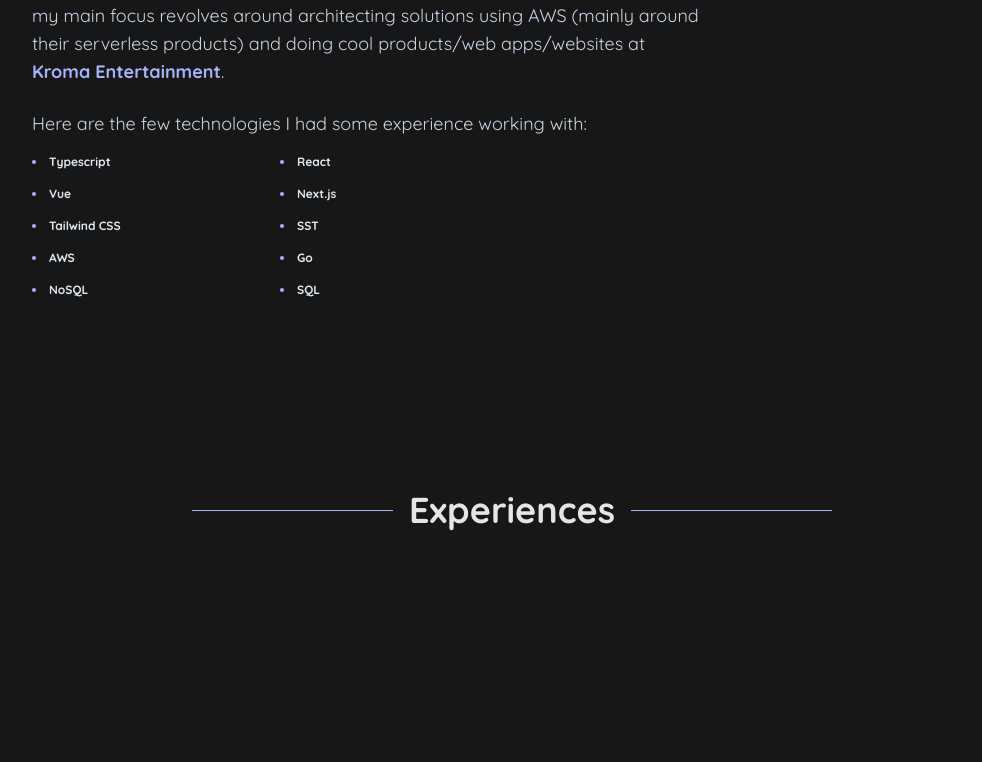
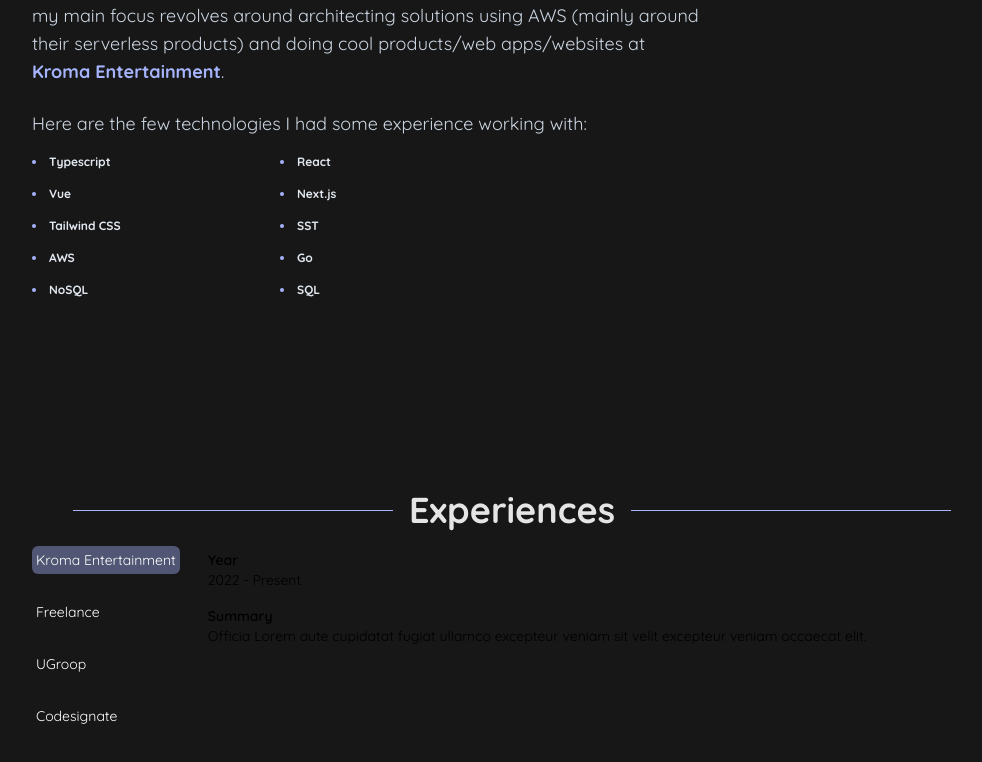
Before and after one commit to paulcedrick/my-personal-website, a Next.js app in the folder website/: page / in a window 1280 px wide. Shown: the part 1190-1952 px from the top of the page, without its empty margins (128-1110 px from the left). Built offline with nearby package versions, Linux system fonts and the light colour scheme.

Commit message:
feature: experience section of the site

```diff
--- a/website/app/ExperiencesSection.tsx
+++ b/website/app/ExperiencesSection.tsx
@@ -1,6 +1,29 @@
+"use client";
+
+import { Tab } from "@headlessui/react";
+import { Fragment } from "react";
+
+function CustomTab({ children }: { children: React.ReactNode }) {
+  return (
+    <Tab as={Fragment}>
+      {({ selected }) => (
+        <button
+          className={
+            selected
+              ? "text-sm bg-indigo-300 bg-opacity-40 font-normal text-white p-1 rounded-md whitespace-nowrap sm:whitespace-pre focus:ring-0 focus-visible:ring-0"
+              : "text-sm text-white font-normal p-1 rounded-md whitespace-nowrap focus:ring-0 focus-visible:ring-0"
+          }
+        >
+          {children}
+        </button>
+      )}
+    </Tab>
+  );
+}
+
 export default function ExperiencesSection() {
   return (
-    <div className="w-2/4 mx-auto relative h-screen">
+    <div className="w-3/4 mx-auto relative h-screen">
       <div className="flex items-center gap-4 justify-center">
         <div className="w-1/3 h-[0.5px] bg-indigo-300" />
         <h2 className="text-2xl md:text-4xl font-bold text-neutral-200">
@@ -8,6 +31,67 @@
         </h2>
         <div className="w-1/3 h-[0.5px] bg-indigo-300" />
       </div>
+
+      <div className="mt-4">
+        <Tab.Group as="div" className="sm:flex sm:items-start gap-6">
+          <Tab.List className="flex items-center sm:flex-col sm:items-start gap-6 overflow-x-auto max-w-full mb-4">
+            <CustomTab>Kroma Entertainment</CustomTab>
+            <CustomTab>Freelance</CustomTab>
+            <CustomTab>UGroop</CustomTab>
+            <CustomTab>Codesignate</CustomTab>
+          </Tab.List>
+          <Tab.Panels className="p-1">
+            <Tab.Panel>
+              <p className="text-sm font-semibold">Year</p>
+              <p className="text-sm font-normal">2022 - Present</p>
+
+              <div className="mt-4">
+                <p className="text-sm font-semibold">Summary</p>
+                <p className="text-sm">
+                  Officia Lorem aute cupidatat fugiat ullamco excepteur veniam
+                  sit velit excepteur veniam occaecat elit.
+                </p>
+              </div>
+            </Tab.Panel>
+            <Tab.Panel>
+              <p className="text-sm font-semibold">Year</p>
+              <p className="text-sm font-normal">2014 - 2021</p>
+
+              <div className="mt-4">
+                <p className="text-sm font-semibold">Summary</p>
+                <p className="text-sm">
+                  Officia Lorem aute cupidatat fugiat ullamco excepteur veniam
+                  sit velit excepteur veniam occaecat elit.
+                </p>
+              </div>
+            </Tab.Panel>
+            <Tab.Panel>
+              <p className="text-sm font-semibold">Year</p>
+              <p className="text-sm font-normal">2017 - 2020</p>
+
+              <div className="mt-4">
+                <p className="text-sm font-semibold">Summary</p>
+                <p className="text-sm">
+                  Officia Lorem aute cupidatat fugiat ullamco excepteur veniam
+                  sit velit excepteur veniam occaecat elit.
+                </p>
+              </div>
+            </Tab.Panel>
+            <Tab.Panel>
+              <p className="text-sm font-semibold">Year</p>
+              <p className="text-sm font-normal">2014 - 2016</p>
+
+              <div className="mt-4">
+                <p className="text-sm font-semibold">Summary</p>
+                <p className="text-sm">
+                  Officia Lorem aute cupidatat fugiat ullamco excepteur veniam
+                  sit velit excepteur veniam occaecat elit.
+                </p>
+              </div>
+            </Tab.Panel>
+          </Tab.Panels>
+        </Tab.Group>
+      </div>
     </div>
   );
 }
--- a/website/app/layout.tsx
+++ b/website/app/layout.tsx
@@ -3,7 +3,9 @@
 import Header from "./Header";
 import Socials from "./Socials";
 
-const font = Quicksand();
+const font = Quicksand({
+  subsets: ["latin"],
+});
 
 export default function RootLayout({
   children,
--- a/website/next.config.js
+++ b/website/next.config.js
@@ -1,14 +1,18 @@
 /** @type {import('next').NextConfig} */
 const nextConfig = {
+  // experimental: {
+  //   fontLoaders: [
+  //     {
+  //       loader: "@next/font/google",
+  //       options: { subsets: [] },
+  //     },
+  //   ],
+  //   appDir: true,
+  // },
+  reactStrictMode: true,
   experimental: {
-    fontLoaders: [
-      {
-        loader: "@next/font/google",
-        options: { subsets: [] },
-      },
-    ],
     appDir: true,
-  },
+  }
 };
 
 module.exports = nextConfig;
--- a/website/tailwind.config.js
+++ b/website/tailwind.config.js
@@ -2,9 +2,9 @@
 module.exports = {
   darkMode: "media",
   content: [
-    "./app/**/*.{js,ts,jsx,tsx}",
-    "./pages/**/*.{js,ts,jsx,tsx}",
-    "./components/**/*.{js,ts,jsx,tsx}",
+    './pages/**/*.{js,ts,jsx,tsx}',
+    './components/**/*.{js,ts,jsx,tsx}',
+    './app/**/*.{js,ts,jsx,tsx}',
   ],
   theme: {
     extend: {},
```
Also changed, not shown: website/package.json (+6 -5 lines), 1 other file (tests, documents, lock files or other folders).
